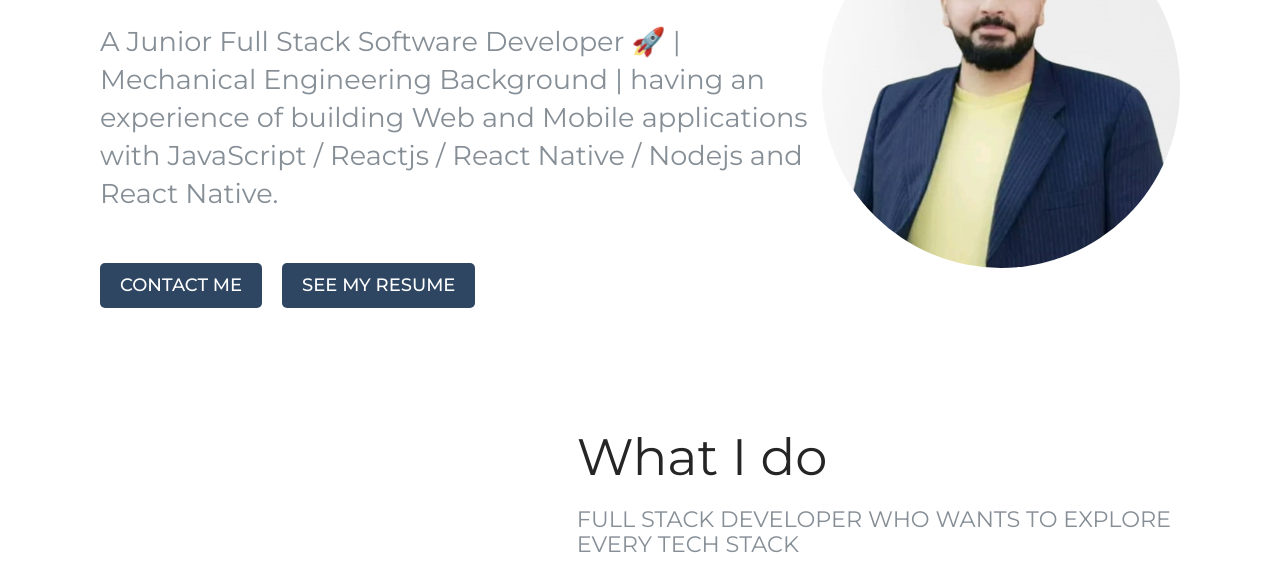
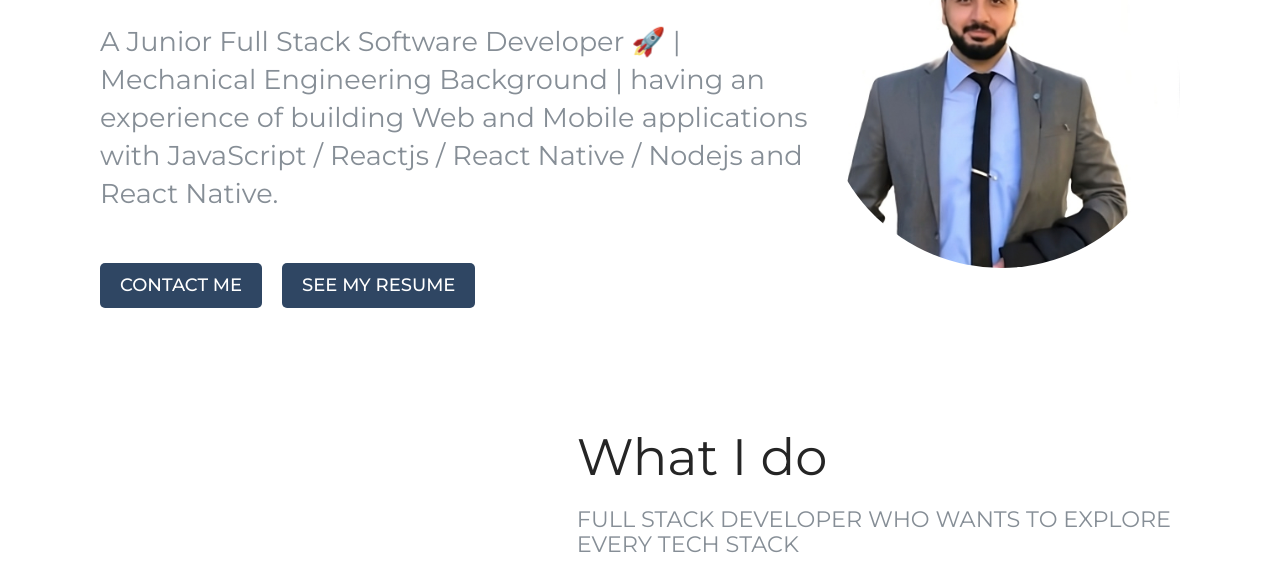
Before and after one commit to AbdallhShehap/Portfolio, a plain HTML site: page index.html in a window 1280 px wide. Shown: the part 291-863 px from the top of the page. Drawn offline with nearby package versions, Linux system fonts and the light colour scheme; no server answers.

Commit message:
Update3 index.html

```diff
--- a/index.html
+++ b/index.html
@@ -93,7 +93,7 @@
           </div>
         </div>
         <div class="my-image">
-          <img src="./assets/image/fr.m.jpeg" alt="" />
+          <img src="./assets/image/abdallh-shehab-img.jpeg" alt="" />
         </div>
         <div class="btn-about-mobile">
           <div class="buttons">
```
